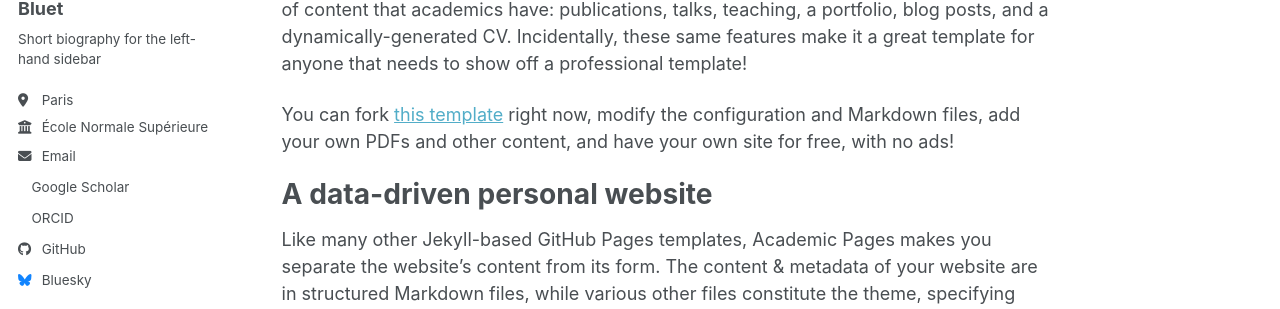
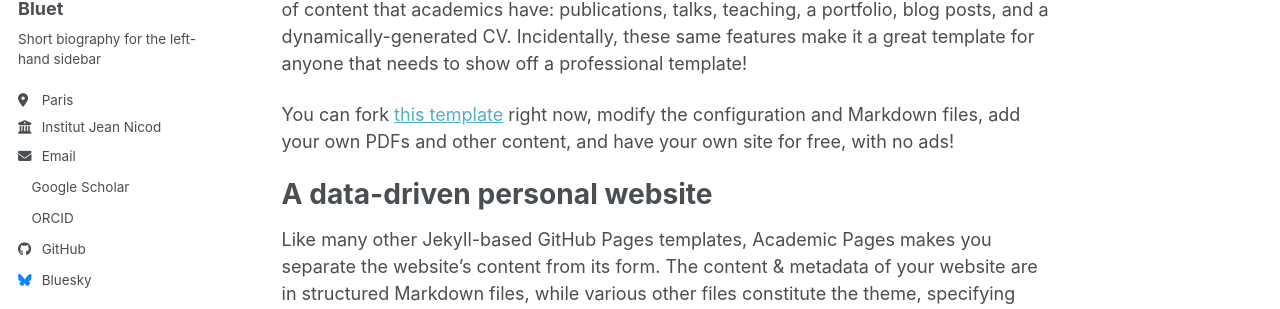
Before and after one commit to DrBlublu/DrBlublu.github.io, a Jekyll site: the page built from _pages/about.md, in a window 1280 px wide. Shown: the part 310-619 px from the top of the page. Built offline with Jekyll 4.4.1, drawn with Linux system fonts in a browser that asks for light colours; a script bundle is joined from its source files by our own code; a style sheet for code colours, icons or effects is not loaded.

Commit message:
bugfix: update employer (too long)

```diff
--- a/_config.yml
+++ b/_config.yml
@@ -28,7 +28,7 @@ author:
   pronouns         : # example: "she/her"
   bio              : "Short biography for the left-hand sidebar"
   location         : "Paris"
-  employer         : "École Normale Supérieure Ulm - Institut Jean Nicod"
+  employer         : "Institut Jean Nicod"
   uri              : # URL
   email            : "alexandre.bluet@gmail.com"
 
```
